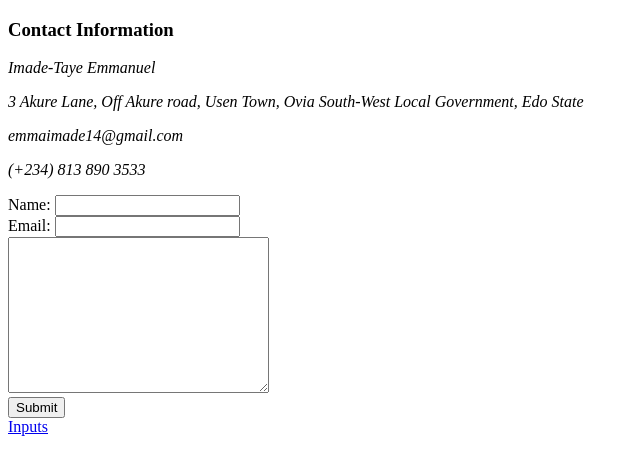
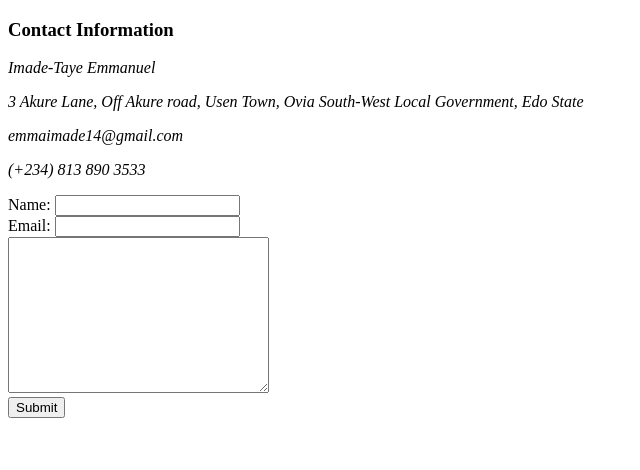
Before and after one commit to emmaimade/CV, a plain HTML site: page contact.html in a window 1280 px wide. Shown: the full height of the page, 0-640 px from the left. Drawn offline with Linux system fonts and the light colour scheme.

Commit message:
Commented out inputs page

```diff
--- a/contact.html
+++ b/contact.html
@@ -23,6 +23,7 @@
       <textarea name="yourMessage" id="" cols="30" rows="10"></textarea><br>
       <input type="submit" />
     </form>
-    <a href="inputs.html">Inputs</a>
+    <!--Practice Inputs-->
+    <!--<a href="inputs.html">Inputs</a>-->
   </body>
 </html>
```
